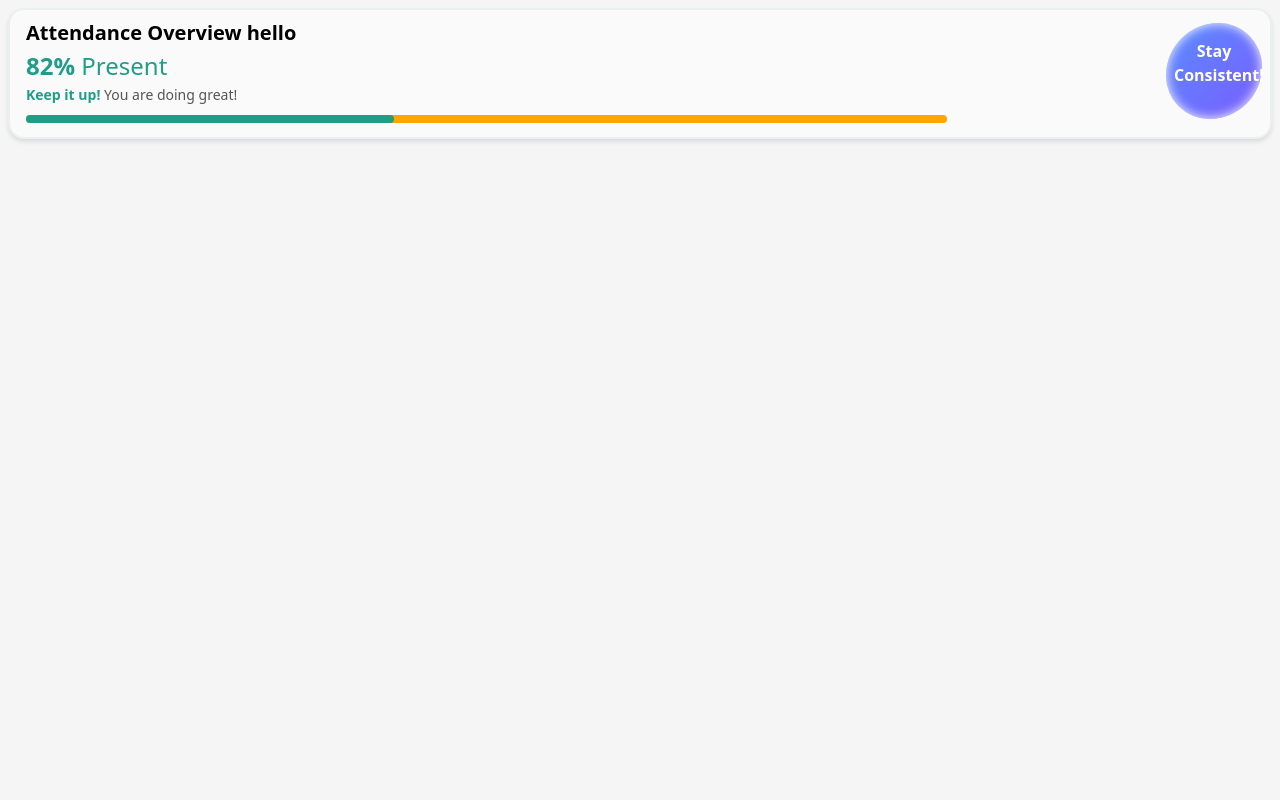
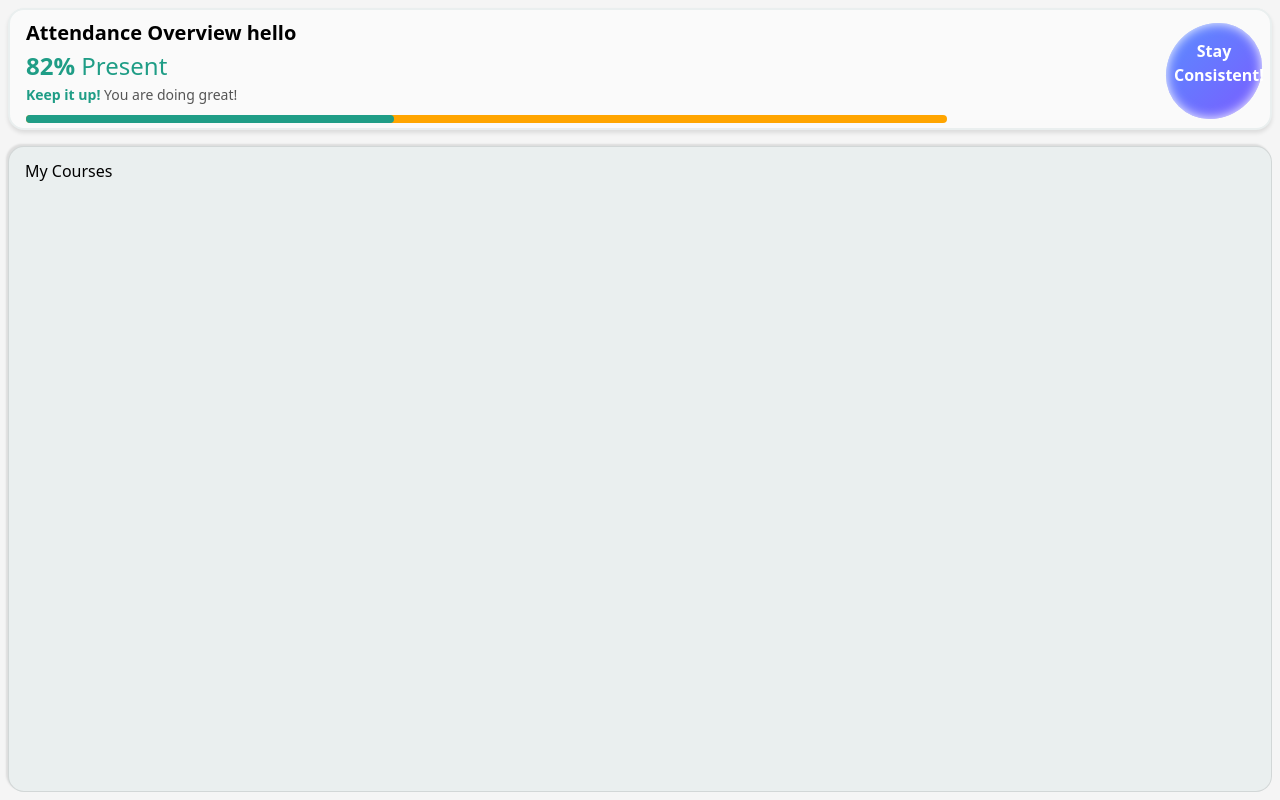
Before and after one commit to Abhassan2/Attend-Mang-Sys, a React (Vite) app in the folder frontend/: page / in a window 1280 px wide. Built offline with nearby package versions, Linux system fonts and the light colour scheme; what chartjs-plugin-datalabels would draw is missing.

Commit message:
design the Course.jsx component

```diff
--- a/frontend/Pages/Courses.jsx
+++ b/frontend/Pages/Courses.jsx
@@ -4,6 +4,9 @@ export default function Courses() {
   return (
     <div className="container">
       <AttendanceOverview overview={{msg: "hello", totalPercent: 82}} />
+      <div className="card-container subContainer">
+        <h1>My Courses</h1>
+      </div>
     </div>
   )
 }
--- a/frontend/src/index.css
+++ b/frontend/src/index.css
@@ -23,7 +23,7 @@
     color: #555;
 }
 
-.white {
+.white-bg {
     color: #FFFFFF;
 }
 
@@ -39,6 +39,13 @@
     height: 100dvh;
     padding: 8px;
     background-color: #F5F5F5;
+}
+
+.subContainer {
+    border: 1px solid rgba(0,0,0,0.1);
+    box-shadow: -2px -2px 2px rgba(0,0,0,0.1);
+    border-radius: 1rem;
+    padding: 0.75rem 1rem;
 }
 
 /* overview-container css */
@@ -94,29 +101,6 @@
     box-shadow: inset 0 0px 12px #fff;
     border-radius: 161px 133px 161px 133px;
 }
-
-/* .overview-container div::after {
-    content: ' ';
-    position: absolute;
-    bottom: 0.3rem;
-    right: 0.5rem;
-    background: #FFC83D;
-    height: 1.5rem;
-    width: 1.5rem;
-    box-shadow: inset 0 -4px 8px rgba(255, 255, 255, 0.6);
-    clip-path: polygon(
-        50% 0%,
-        61% 35%,
-        98% 35%,
-        68% 57%,
-        79% 91%,
-        50% 70%,
-        21% 91%,
-        32% 57%,
-        2% 35%,
-        39% 35%
-    );
-} */
 
 /* Attendence page css */
 
@@ -237,3 +221,10 @@
     height: 80% !important;
     margin-bottom: 0.5rem;
 }
+
+/* Course css */
+/* card container */
+.card-container {
+    background-color: #EAEFEF;
+    height: calc(100% - 5rem);
+}
```
